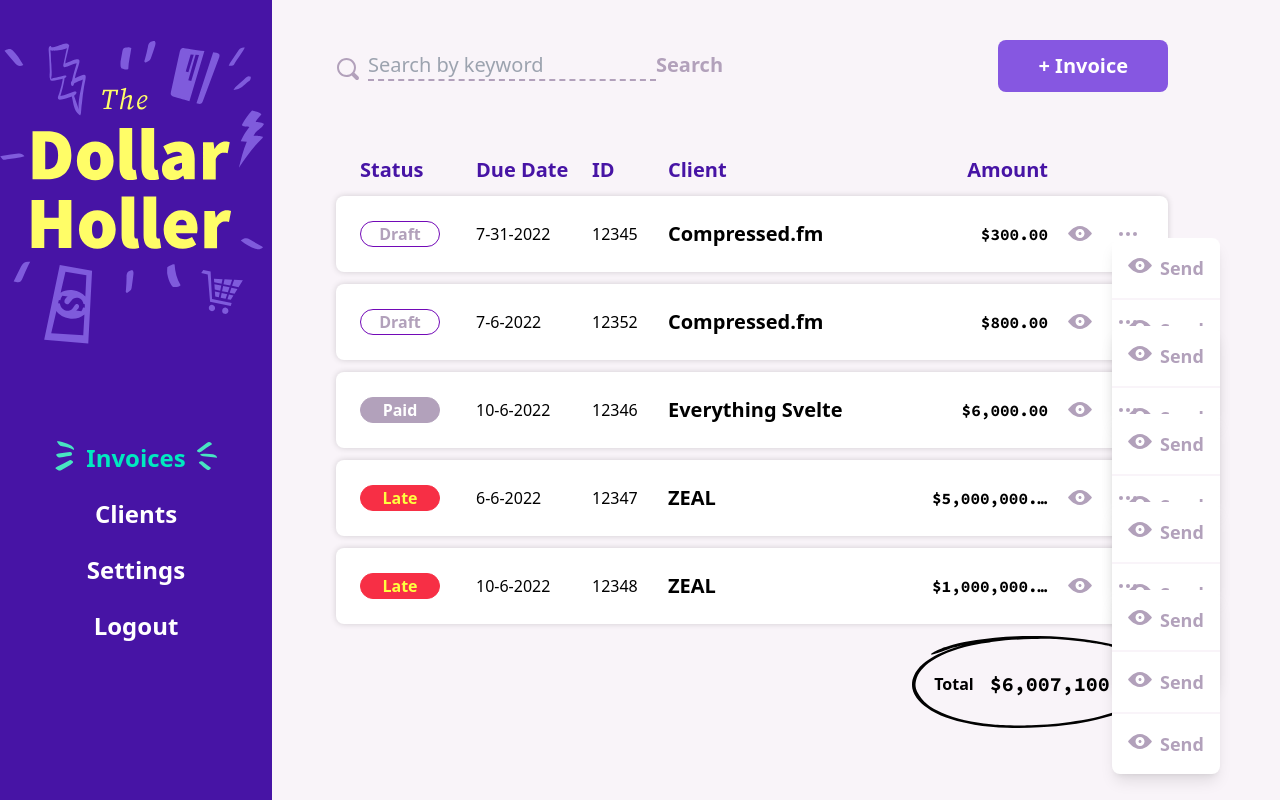
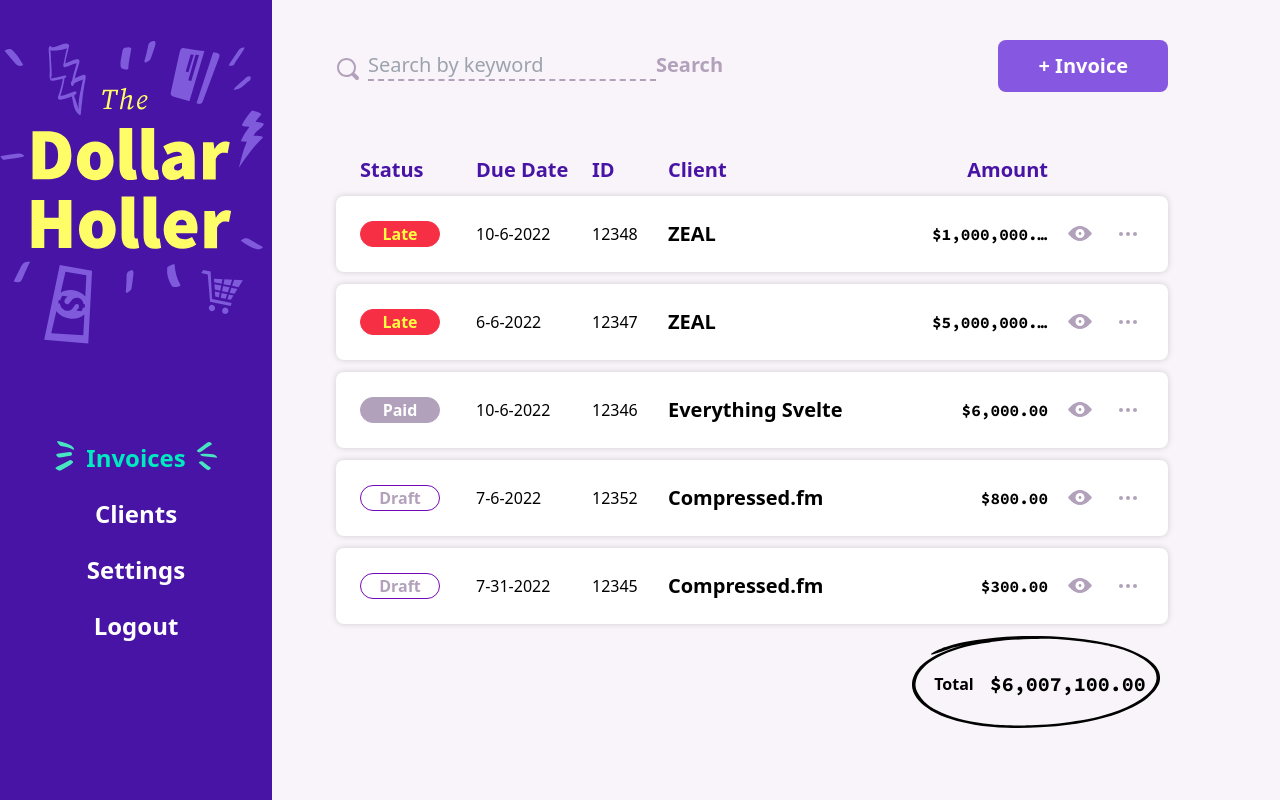
Before and after one commit to aschnitkey/dollarHoller, a SvelteKit app: page /invoices in a window 1280 px wide. Built offline with nearby package versions, Linux system fonts and the light colour scheme.

Commit message:
lesson 20 - additional options

```diff
--- a/src/lib/components/AdditionalOptions.svelte
+++ b/src/lib/components/AdditionalOptions.svelte
@@ -1,32 +1,29 @@
-<script>
-	import View from '$lib/components/icon/View.svelte';
+<script lang="ts">
+	import type { ComponentType, SvelteComponent } from 'svelte';
+
+	export let options: {
+		label: string;
+		icon?: new (...args: any[]) => SvelteComponent;
+		disabled: boolean;
+		onClick: () => void;
+	}[];
 </script>
 
 <ul class="absolute left-0 bg-white rounded-lg shadow-lg top-4">
-	<li>
-		<button
-			class="flex w-full p-4 font-bold gap-x-2 font-sansSerif text-pastelPurple hover:text-daisyBush"
-		>
-			<View />
-			Send
-		</button>
-	</li>
-	<li>
-		<button
-			class="flex w-full p-4 font-bold gap-x-2 font-sansSerif text-pastelPurple hover:text-daisyBush"
-		>
-			<View />
-			Send
-		</button>
-	</li>
-	<li>
-		<button
-			class="flex w-full p-4 font-bold gap-x-2 font-sansSerif text-pastelPurple hover:text-daisyBush"
-		>
-			<View />
-			Send
-		</button>
-	</li>
+	{#each options as option}
+		{#if !option.disabled}
+			<li>
+				<button
+					on:click={option.onClick}
+					class="flex w-full p-4 font-bold gap-x-2 font-sansSerif text-pastelPurple hover:text-daisyBush"
+					>{#if option.icon}
+						<svelte:component this={option.icon} />
+					{/if}
+					{option.label}
+				</button>
+			</li>
+		{/if}
+	{/each}
 </ul>
 
 <style lang="postcss">
--- /dev/null
+++ b/src/lib/components/icon/Edit.svelte
@@ -0,0 +1,10 @@
+<script lang="ts">
+	export let width = 24,
+		height = 24;
+</script>
+
+<svg {width} {height} viewBox="0 0 24 24" xmlns="http://www.w3.org/2000/svg">
+	<path
+		d="M20.821 3.179C20.061 2.418 19.049 2 17.974 2C16.9 2 15.888 2.418 15.128 3.179L3.71905 14.587C3.71905 14.587 3.71805 14.59 3.71605 14.591C3.63505 14.673 3.49705 14.889 3.45505 15.052L2.03005 20.756C1.94405 21.096 2.04505 21.458 2.29305 21.705L2.29405 21.706L2.29505 21.707C2.54305 21.955 2.90305 22.056 3.24405 21.971L8.94805 20.544C9.11105 20.502 9.32805 20.364 9.40905 20.283C9.41005 20.282 9.41305 20.28 9.41305 20.28L20.822 8.873C21.582 8.112 22.001 7.102 22 6.026C22 4.951 21.582 3.94 20.822 3.179H20.821ZM14.411 6.728L17.274 9.591L8.70605 18.159L5.84305 15.296L14.411 6.728ZM4.37505 19.626L4.97005 17.252L6.75005 19.033L4.37505 19.626ZM19.409 4.594C20.173 5.359 20.173 6.693 19.409 7.458L18.69 8.178L15.824 5.313L16.545 4.594C17.31 3.83 18.644 3.829 19.409 4.594Z"
+	/>
+</svg>
--- /dev/null
+++ b/src/lib/components/icon/Send.svelte
@@ -0,0 +1,8 @@
+<script lang="ts">
+	export let width = 24,
+		height = 24;
+</script>
+
+<svg {width} {height} viewBox="0 0 24 24" xmlns="http://www.w3.org/2000/svg">
+	<path d="M2.01 21L23 12L2.01 3L2 10L17 12L2 14L2.01 21Z" />
+</svg>
--- /dev/null
+++ b/src/lib/components/icon/Trash.svelte
@@ -0,0 +1,13 @@
+<script lang="ts">
+	export let width = 24,
+		height = 24;
+</script>
+
+<svg {width} {height} viewBox="0 0 24 24" xmlns="http://www.w3.org/2000/svg">
+	<path
+		d="M5.37817 19.1052C5.37817 20.1501 6.20062 20.9999 7.21195 20.9999H16.3808C17.3922 20.9999 18.2146 20.1501 18.2146 19.1052V7.73678H5.37817V19.1052ZM7.21195 9.63152H16.3808L16.3817 19.1052H7.21195V9.63152Z"
+	/>
+	<path d="M14.5471 4.89468V2.99994H9.04576V4.89468H3.54443V6.78941H20.0484V4.89468H14.5471Z" />
+	<path d="M10.8796 11.5263H9.04578V17.2105H10.8796V11.5263Z" />
+	<path d="M14.547 11.5263H12.7133V17.2105H14.547V11.5263Z" />
+</svg>
--- a/src/routes/(dashboard)/invoices/+page.svelte
+++ b/src/routes/(dashboard)/invoices/+page.svelte
@@ -42,7 +42,7 @@
 		<div />
 		<div />
 	</div>
-	<div class="flex flex-col">
+	<div class="flex flex-col-reverse">
 		{#each $invoices as invoice}
 			<InvoiceRow {invoice} />
 		{/each}
--- a/src/routes/(dashboard)/invoices/InvoiceRow.svelte
+++ b/src/routes/(dashboard)/invoices/InvoiceRow.svelte
@@ -3,13 +3,33 @@
 	import Tag from '$lib/components/Tag.svelte';
 	import Dots from '$lib/components/icon/Dots.svelte';
 	import View from '$lib/components/icon/View.svelte';
+	import Send from '$lib/components/icon/Send.svelte';
+	import Trash from '$lib/components/icon/Trash.svelte';
+	import Edit from '$lib/components/icon/Edit.svelte';
 	import { convertDateFormat, isLate } from '$lib/utils/dateHelpers';
 
 	import { numToCurrency, sumLineItems } from '$lib/utils/moneyHelpers';
 
 	export let invoice: Invoice;
+	let isAddtionalOptionsShowing = false;
+	let isOptionsDisabled = false;
+
+	const handleDelete = () => {
+		console.log('deleting');
+	};
+
+	const handleEdit = () => {
+		console.log('editing');
+	};
+
+	const handleSendInvoice = () => {
+		console.log('sending invoice');
+	};
 
 	const getInvoiceLabel = (invoice: Invoice) => {
+		if (invoice.invoiceStatus === 'sent' || invoice.invoiceStatus === 'paid') {
+			isOptionsDisabled = true;
+		}
 		return invoice.invoiceStatus === 'sent' && isLate(invoice.dueDate)
 			? 'late'
 			: invoice.invoiceStatus;
@@ -33,16 +53,30 @@
 	>
 		{numToCurrency(sumLineItems(invoice.lineItems))}
 	</div>
-	<div class="hidden text-sm lg:text-lg viewbutton lg:center lg:block">
+	<div class="hidden text-sm lg:text-lg viewbutton lg:center lg:flex">
 		<a href="#" class=" text-pastelPurple hover:text-daisyBush">
 			<View />
 		</a>
 	</div>
-	<div class="relative hidden text-sm lg:text-lg morebutton lg:center lg:block">
-		<button class=" text-pastelPurple hover:text-daisyBush">
+	<div class="relative hidden text-sm lg:text-lg morebutton lg:center lg:flex">
+		<button
+			on:click={() => {
+				isAddtionalOptionsShowing = !isAddtionalOptionsShowing;
+			}}
+			on:blur={() => (isAddtionalOptionsShowing = false)}
+			class=" text-pastelPurple hover:text-daisyBush"
+		>
 			<Dots />
 		</button>
-		<AdditionalOptions />
+		{#if isAddtionalOptionsShowing}
+			<AdditionalOptions
+				options={[
+					{ label: 'Edit', icon: Edit, onClick: handleEdit, disabled: isOptionsDisabled },
+					{ label: 'Delete', icon: Trash, onClick: handleDelete, disabled: false },
+					{ label: 'Send', icon: Send, onClick: handleSendInvoice, disabled: isOptionsDisabled }
+				]}
+			/>
+		{/if}
 	</div>
 </div>
 
```
